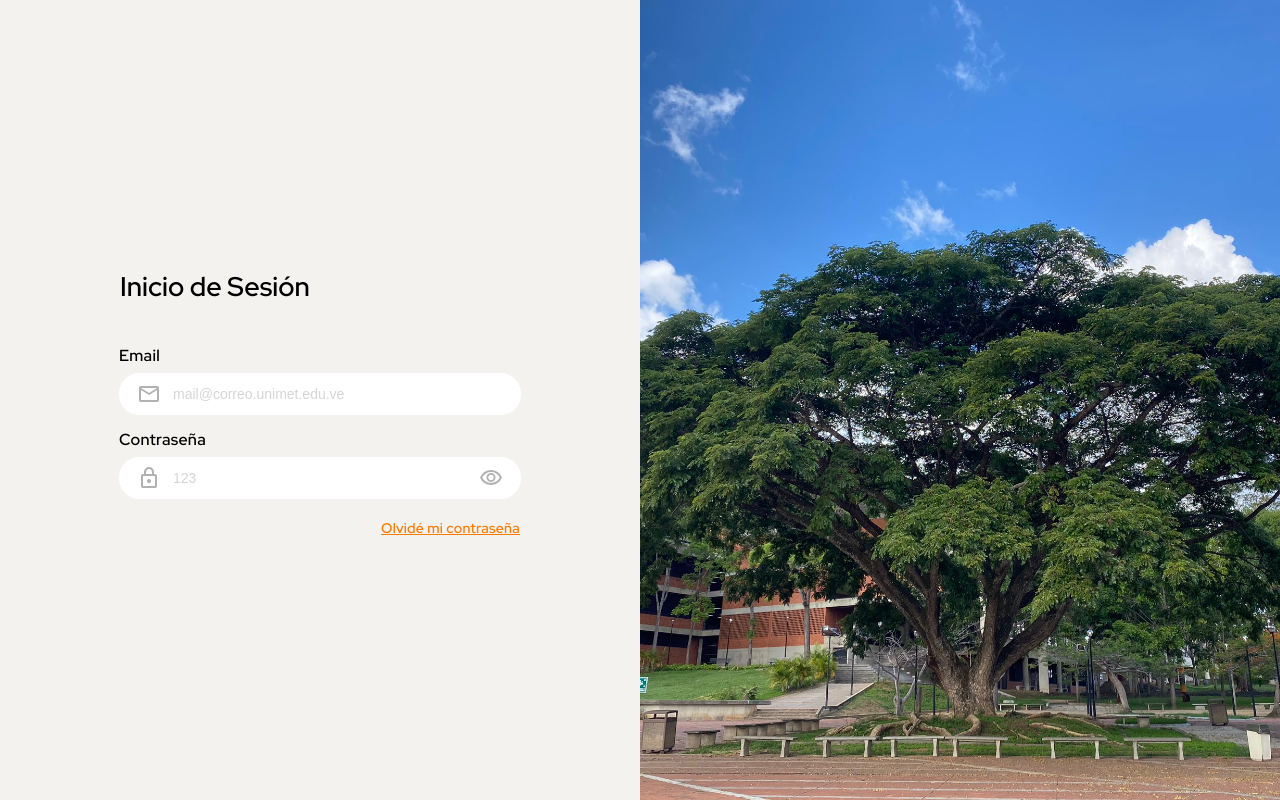
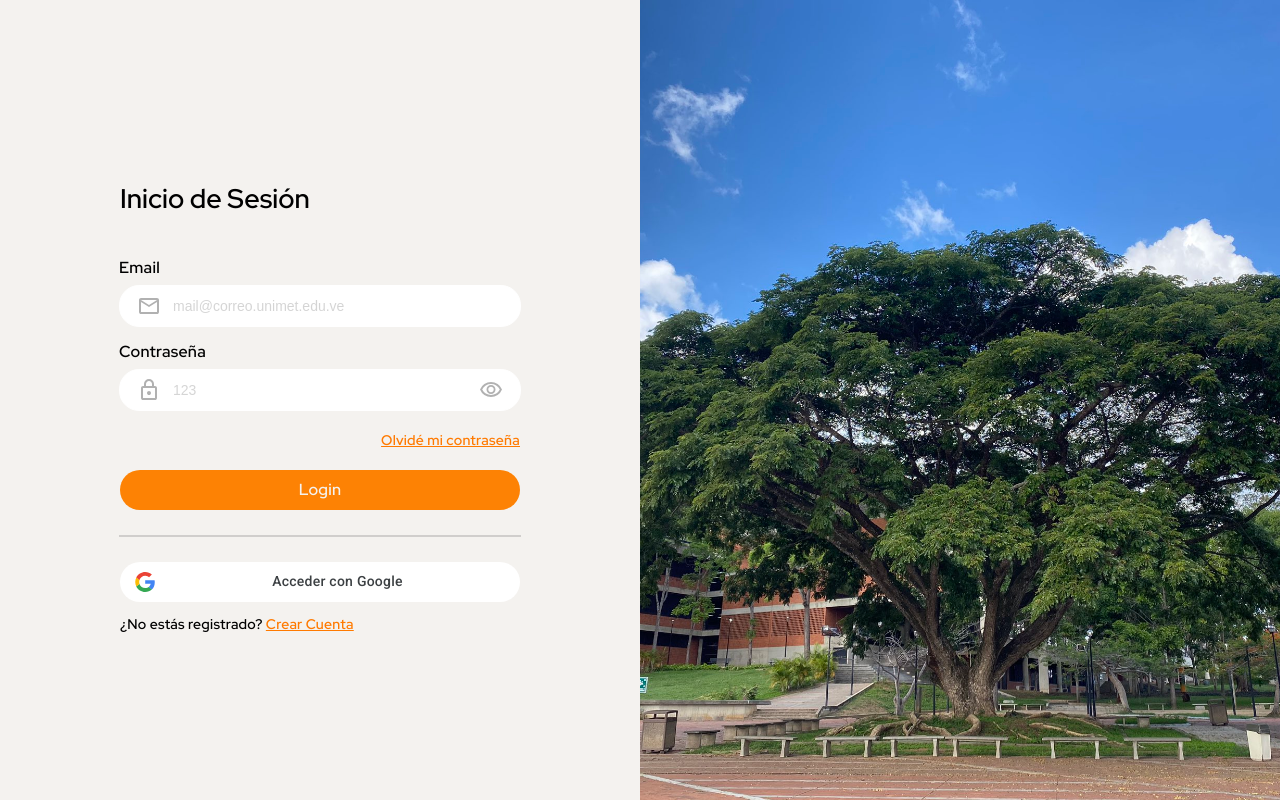
Before and after one commit to migue3210/testing, a React (Create React App) app: page / in a window 1280 px wide. Built offline with nearby package versions, Linux system fonts and the light colour scheme.

Commit message:
login layout

```diff
--- a/src/App.css
+++ b/src/App.css
@@ -1,4 +1,5 @@
 @import url('https://fonts.googleapis.com/css2?family=Red+Hat+Display:wght@600&display=swap');
+@import url('https://fonts.googleapis.com/css2?family=Roboto:wght@400;500&display=swap');
 
 body {
   background: #F4F2EF;
--- a/src/login/login.css
+++ b/src/login/login.css
@@ -37,6 +37,78 @@
     margin: 21px 0px;
 }
 
+.register {
+    width: 400px;
+    text-align: left;
+    font-family: "Red Hat Display";
+    font-size: 14px;
+    font-style: normal;
+    font-weight: 500;
+    line-height: 17px;
+    letter-spacing: 0.25px;
+}
+
+.register>a {
+    color: #FF7A00;
+}
+
+button {
+    display: flex;
+    width: 400px;
+    height: 40px;
+    padding: 10px;
+    border: none;
+    border-radius: 20px;
+    align-items: center;
+
+}
+
+button.send {
+    justify-content: center;
+    gap: 10px;
+    flex-shrink: 0;
+    background: #FD8204;
+    color: #F4F2EF;
+    font-family: "Red Hat Display";
+    font-size: 16px;
+    font-style: normal;
+    font-weight: 700;
+    line-height: 17px;
+    letter-spacing: 0.25px;
+}
+
+button.google {
+    color: #3C4043;
+    text-align: center;
+    font-family: Roboto;
+    font-size: 14px;
+    font-style: normal;
+    font-weight: 500;
+    line-height: 17px;
+    letter-spacing: 0.25px;
+    background-color: #fff;
+}
+
+button>img {
+    height: 20px;
+    width: 20px;
+    margin: 10px 10px 10px 5px;
+}
+
+button>p {
+    width: 100%;
+}
+
+
+
+hr {
+    width: 400px;
+    height: 0px;
+    opacity: 0.15;
+    border: 1px solid;
+    margin: 25px;
+}
+
 .banner {
     flex-basis: 50%;
 }
--- a/src/login/login.js
+++ b/src/login/login.js
@@ -5,6 +5,7 @@ import email_icon from '../assets/email.svg';
 import lock_icon from '../assets/lock.svg';
 import eye_icon from '../assets/eye.svg';
 import saman from '../assets/saman.jpg';
+import google_icon from '../assets/google.svg';
 
 export default function Login() {
     return (
@@ -14,6 +15,10 @@ export default function Login() {
                 <CustomInput label={"Email"} preffixIcon={<img src={email_icon} className="icon" alt="icon" />} type={'email'} placeholder={"mail@correo.unimet.edu.ve"}></CustomInput>
                 <CustomInput label={"Contraseña"} preffixIcon={<img src={lock_icon} className="icon" alt="icon" />} suffixIcon={<img src={eye_icon} className="icon" alt="icon" />} type={'password'} placeholder={"123"}></CustomInput>
                 <a href="" className="forgot">Olvidé mi contraseña</a>
+                <button type="button" class="send">Login</button>
+                <hr></hr>
+                <button type="button" class="google"><img src={google_icon} className="icon" alt="icon" /><p>Acceder con Google</p></button>
+                <p className="register">¿No estás registrado? <a href="">Crear Cuenta</a></p>
             </div>
             <div className="banner">
                 <img src={saman} alt="saman" className="saman-image" />
```
Also changed, not shown: src/assets/google.svg (added).
